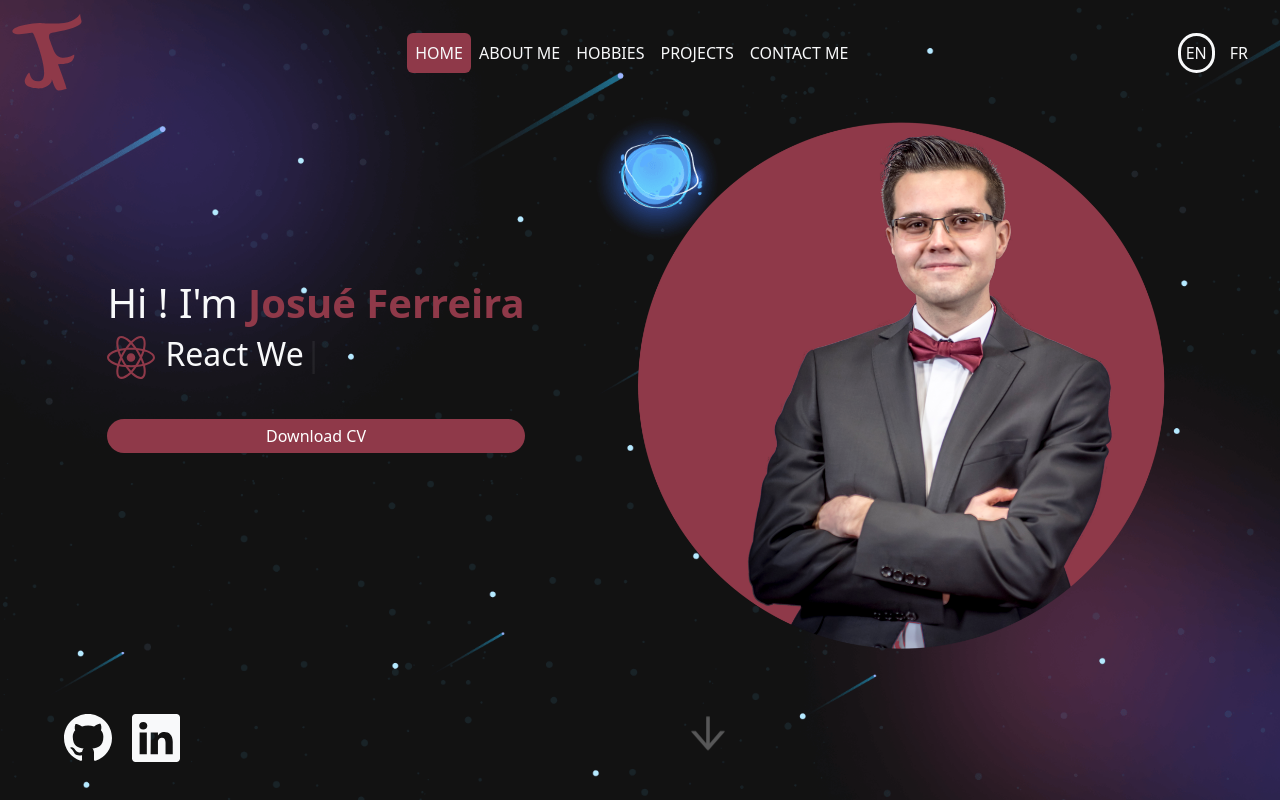
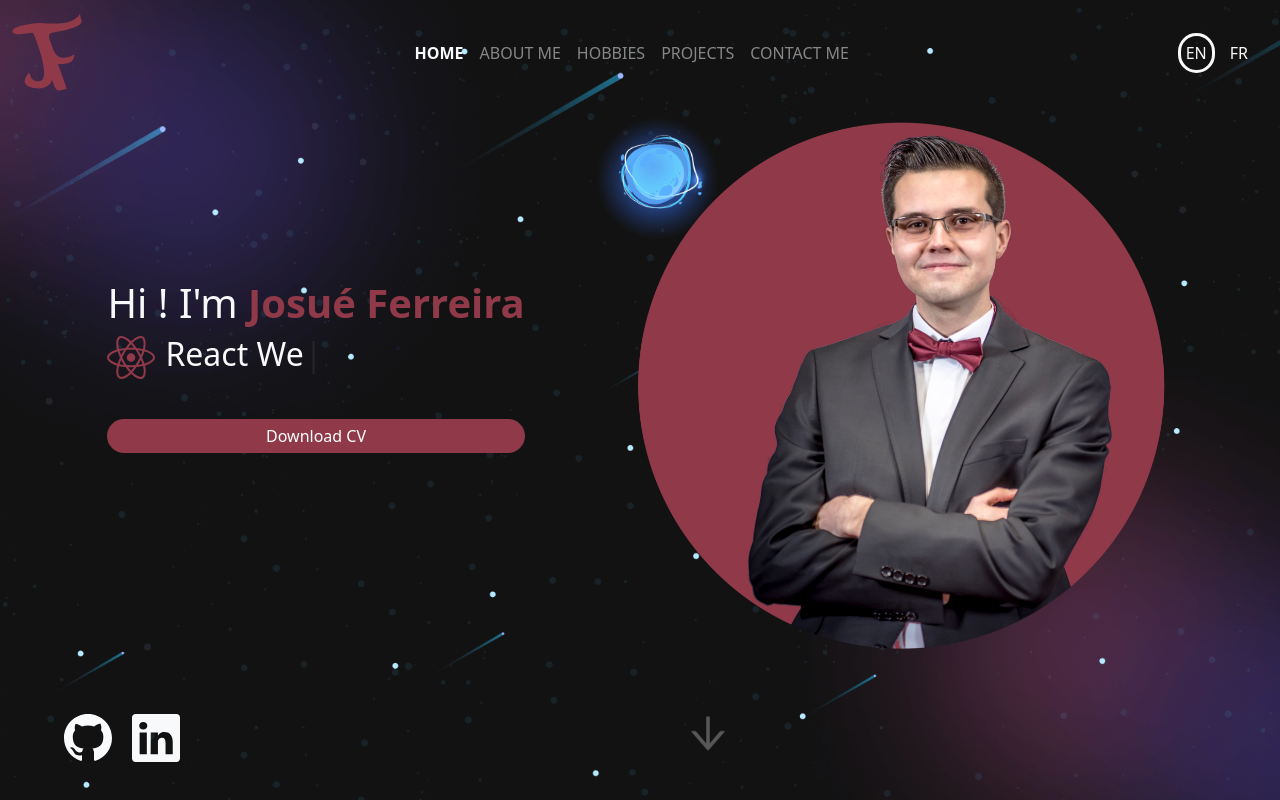
Before and after one commit to Josue-Ferreira/my-web-site, a React (Vite) app: page / in a window 1280 px wide. Shown: the top 800 px of the page. Built offline with nearby package versions, Linux system fonts and the light colour scheme.

Commit message:
delete pills in navbar

```diff
--- a/src/components/Navigation.jsx
+++ b/src/components/Navigation.jsx
@@ -49,7 +49,7 @@ const Navigation = ({page, language, setLanguage}) => {
             </NavbarBrand>
             <NavbarToggler className='navbar-dark' onClick={toggle} />
             <Collapse isOpen={isOpen} navbar style={{justifyContent: 'center'}}>
-                <Nav pills navbar >
+                <Nav navbar >
                     {
                         textLang[language].nav.map(navtab => (
                             <NavItem key={navtab.name} >
@@ -57,7 +57,7 @@ const Navigation = ({page, language, setLanguage}) => {
                                     tag={Link}
                                     to={navtab.link+language}
                                     className={page === navtab.name ? 'active text-light' : 'text-light'}
-                                    style={page === navtab.name ? {backgroundColor: 'var(--secondary-color)'} : {}}
+                                    style={page === navtab.name ? {fontWeight: 'bold'} : {opacity: '0.5'}}
                                     >
                                         {navtab.content}
                                 </NavLink>
```
